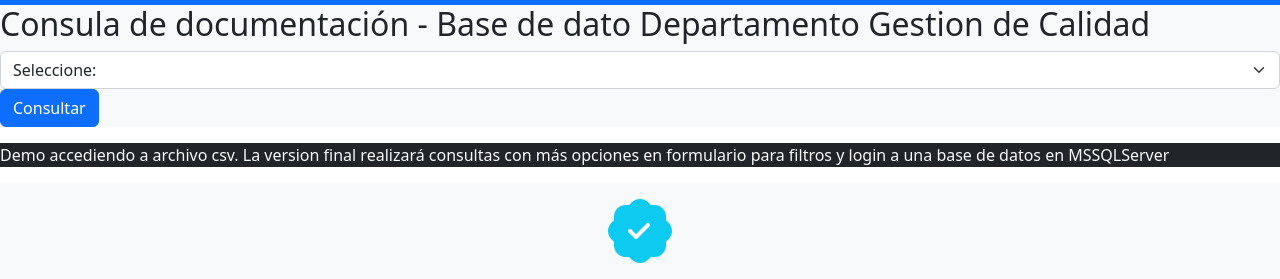
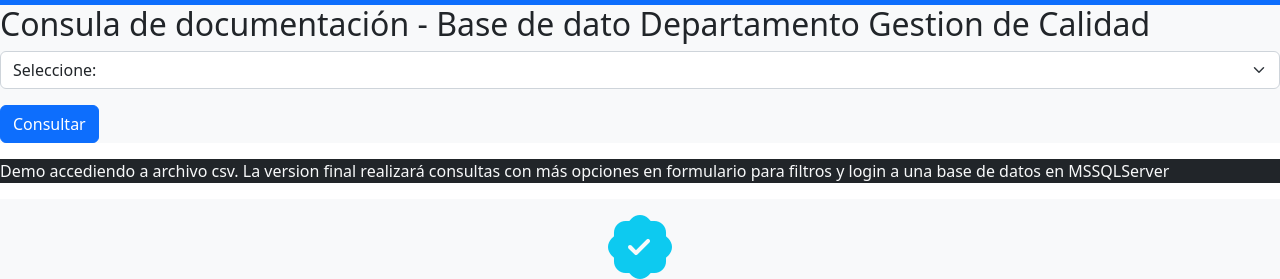
Before and after one commit to scorpius-t/TPI-CodoACODO, a plain HTML site: page docs-emitidos.html in a window 1280 px wide. Shown: the part 75-354 px from the top of the page. Drawn offline with nearby package versions, Linux system fonts and the light colour scheme.

Commit message:
fix posicion de boton

```diff
--- a/docs-emitidos.html
+++ b/docs-emitidos.html
@@ -65,7 +65,7 @@
         <option value="./media/files/paquetes-anual.csv">Paquetes de trabajos</option>
       </select>
 
-      <button type="button" class="btn btn-primary" onclick="readFile()">Consultar</button>
+      <button type="button" class="btn btn-primary mt-3" onclick="readFile()">Consultar</button>
 
       </div>
 
```
